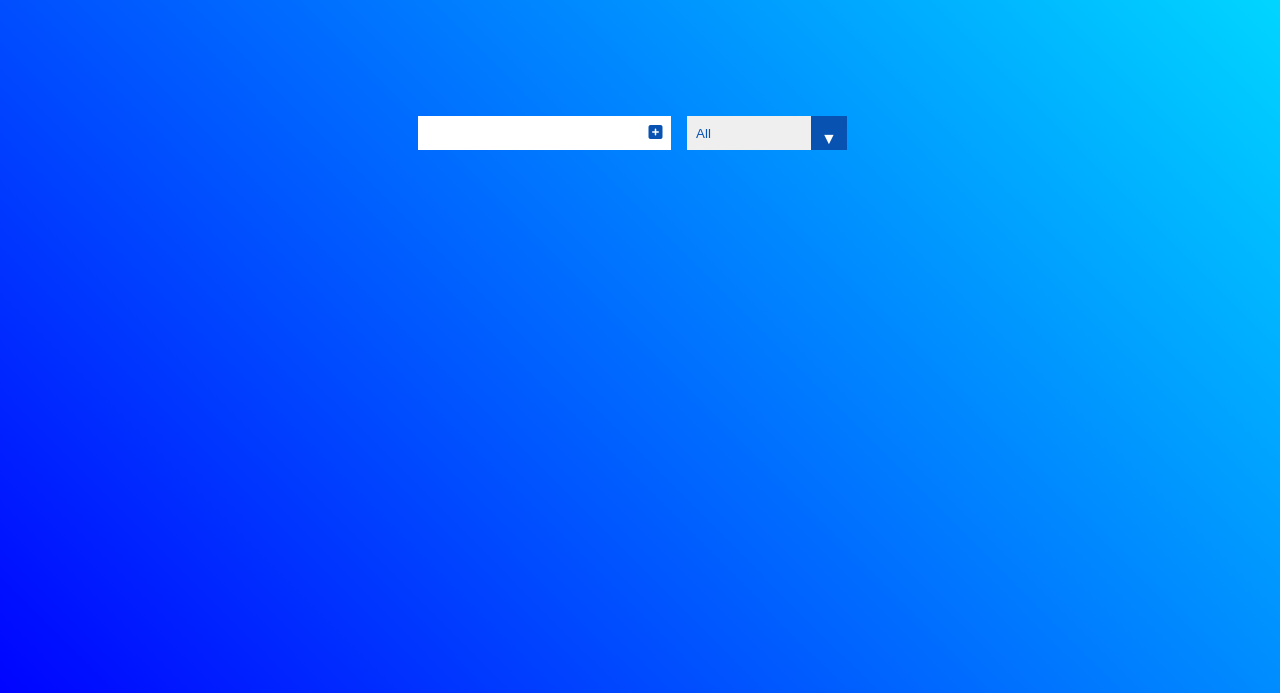
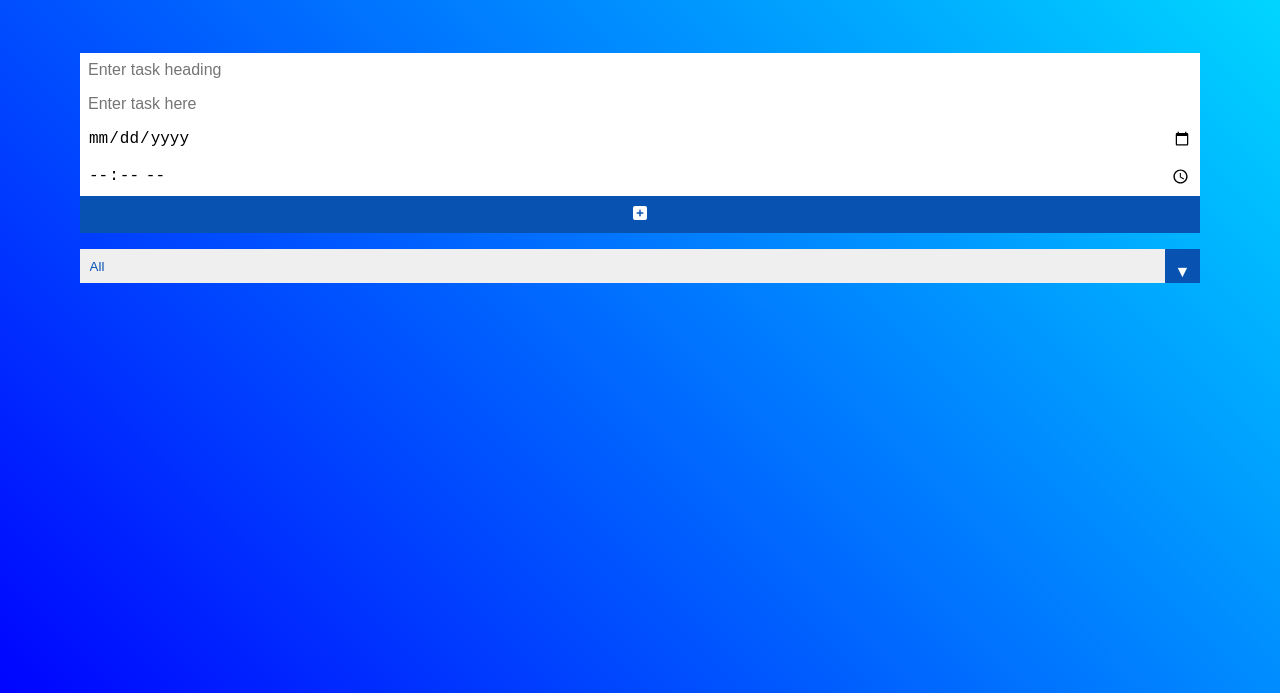
Before and after one commit to Iano-theDev/tasks-js, a plain HTML site: page index.html in a window 1280 px wide. Shown: the part 107-800 px from the top of the page. Drawn offline with Linux system fonts and the light colour scheme.

Commit message:
Restructure form input fields: add time, date and title input fields

```diff
--- a/app.js
+++ b/app.js
@@ -66,6 +66,7 @@ function addTodo(event) {
 
 }
 
+//check completed task, delete task and update task
 function deleteCheck(e) {
     const item = e.target;
 
@@ -85,6 +86,15 @@ function deleteCheck(e) {
         const todo = item.parentElement
         todo.classList.toggle("completed");
         // item.innerHTML = '<i class="fa-solid fa-rotate-left"></i>'
+    }
+
+    if(item.classList[0] === 'update-btn'){
+        // const todoText= todo.innerText
+        const todo = item.parentElement;
+        const todoText = todo.innerText
+        todoInput.value = todoText;
+        todo.remove();
+        removeLocalTodos(todo)
     }
 }
 
--- a/index.html
+++ b/index.html
@@ -15,7 +15,10 @@
     </header>
 
     <form>
-        <input type="text" class="todo-input" required>
+        <input type="text" class="todo-title" placeholder="Enter task heading" required>
+        <input type="text" class="todo-input" placeholder="Enter task here" required>
+        <input type="date" class="todo-date" required>
+        <input type="time" class="todo-time" placeholder="enter time">
         <button class="todo-button" type="submit">
             <i class="fa-solid fa-square-plus"></i>
         </button>
--- a/style.css
+++ b/style.css
@@ -14,8 +14,14 @@ header,
 form {
     min-height: 20vh;
     display: flex;
+    flex-direction: column;
     justify-content: center;
     align-items: center;
+}
+
+form {
+    margin: 0em 5em 0em 5em;
+    /* border: 1px solid #ffffff; */
 }
 
 form input,
@@ -24,19 +30,28 @@ form button {
     font-size: 1rem;
     border: none;
     background: white;
+    width: 100%;
 }
 
+.todo-title,
+.todo-input,
+.todo-date,
+.todo-time:focus {
+    outline: none;
+}
+
+
 form button {
-    color: #0852b2;
-    background: #ffffff;
+    background: #0852b2;
+    color: #ffffff;
     cursor: pointer;
     transition: all 0.7s ease;
-    padding: .5rem;
+    padding: .6rem;
 }
 
 form button:hover {
-    background: #0852b2;
-    color: #ffffff;
+    color: #089bb2;
+    background: #ececec;
 }
 
 .todo-container {
@@ -134,11 +149,12 @@ select {
     margin: 1rem;
     position: relative;
     overflow: hidden;
+    width: 100%;
 }
 
 select {
     color:#0852b2;
-    width: 10rem;
+    width: 100%;
     cursor: pointer;
     padding: .6rem;
 }
```
